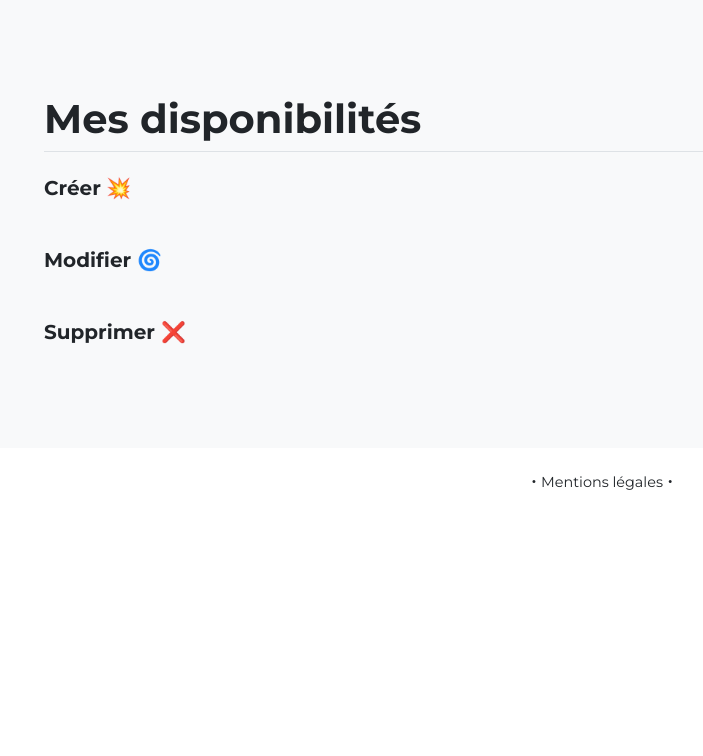
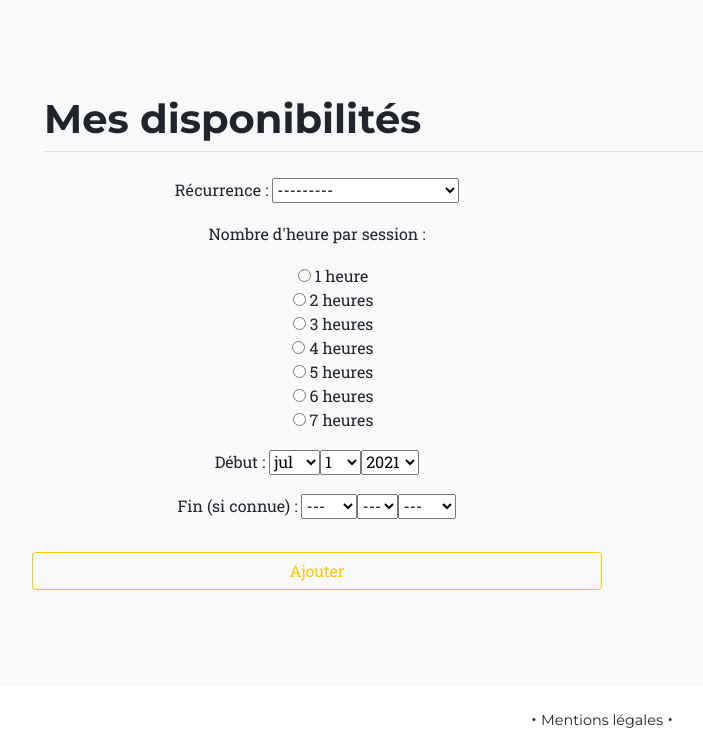
Before and after one commit to CamClrt/P13-volunteering, a Django app: template src/candidate/templates/candidate/availability.html in a window 1280 px wide. Shown: the part 473-1229 px from the top of the page, without its empty margins (38-741 px from the left). Before the commit the page ends 963 px from the top, so only its background shows below. Run offline with Django 3.2, Linux system fonts and the light colour scheme; the template is opened without the code that fills it: values that come from a table or form of the project are taken from there, others are empty; some libraries are stand-ins or nearby versions.

Commit message:
feat(availability): add availabilities and remove them

```diff
--- a/src/candidate/forms.py
+++ b/src/candidate/forms.py
@@ -1,6 +1,10 @@
+from datetime import date
+
 from django import forms
 
-from candidate.models import Activity
+from candidate.models import Activity, Availability
+
+today = date.today()
 
 
 class ActivityForm(forms.Form):
@@ -9,3 +13,76 @@ class ActivityForm(forms.Form):
         label="",
         widget=forms.CheckboxSelectMultiple,
     )
+
+
+class AvailabilityForm(forms.ModelForm):
+    class Meta:
+        model = Availability
+        fields = [
+            "type",
+            "hour_per_session",
+            "start_date",
+            "end_date",
+        ]
+        labels = {
+            "type": "Récurrence",
+            "start_date": "Début",
+            "end_date": "Fin (si connue)",
+            "hour_per_session": "Nombre d'heure par session",
+        }
+
+        CURRENT_MONTHS = {
+            1: ("jan"),
+            2: ("feb"),
+            3: ("mar"),
+            4: ("apr"),
+            5: ("may"),
+            6: ("jun"),
+            7: ("jul"),
+            8: ("aug"),
+            9: ("sep"),
+            10: ("oct"),
+            11: ("nov"),
+            12: ("dec"),
+        }
+
+        current_month = []
+        for month in range(1, today.month):
+            del CURRENT_MONTHS[month]
+
+        MONTHS = {
+            1: ("jan"),
+            2: ("feb"),
+            3: ("mar"),
+            4: ("apr"),
+            5: ("may"),
+            6: ("jun"),
+            7: ("jul"),
+            8: ("aug"),
+            9: ("sep"),
+            10: ("oct"),
+            11: ("nov"),
+            12: ("dec"),
+        }
+
+        HOURS_CHOICES = [
+            ("1", "1 heure"),
+            ("2", "2 heures"),
+            ("3", "3 heures"),
+            ("4", "4 heures"),
+            ("5", "5 heures"),
+            ("6", "6 heures"),
+            ("7", "7 heures"),
+        ]
+
+        widgets = {
+            "start_date": forms.SelectDateWidget(
+                years=(today.year, (today.year + 1)),
+                months=CURRENT_MONTHS,
+            ),
+            "end_date": forms.SelectDateWidget(
+                years=(today.year, (today.year + 1)),
+                months=MONTHS,
+            ),
+            "hour_per_session": forms.RadioSelect(choices=HOURS_CHOICES),
+        }
--- a/src/candidate/models.py
+++ b/src/candidate/models.py
@@ -94,7 +94,5 @@ class Availability(models.Model):
     hour_per_session = models.PositiveSmallIntegerField()
     type = models.CharField(
         max_length=(50),
-        unique=True,
-        blank=True,
         choices=AVAILABILITY_CHOICES,
     )
--- a/src/candidate/templates/candidate/availability.html
+++ b/src/candidate/templates/candidate/availability.html
@@ -1,18 +1,29 @@
 {% extends 'base.html' %}
-
 {% block content %}
-
-<!-- <form method="POST">
-    {% csrf_token %}
-    {{ form }}
-    <input type="submit" value="Créer" class="btn btn-submit">
-</form> -->
 
 <h1>Mes disponibilités</h1>
 <legend class="border-bottom mb-4"></legend>
-
-<h5 class="mb-5">Créer 💥</h5>
-<h5 class="mb-5-mt-5">Modifier 🌀</h5>
-<h5 class="mt-5">Supprimer ❌</h5>
+<div class="row text-center">
+    <div class="col-lg-6 col-md-12">
+        <form method="POST">
+            {% csrf_token %}
+            {{ form.as_p }}
+            <div class="row text-center">
+                <input type="submit" value="Ajouter" class="btn btn-outline-warning mt-3">
+            </div>
+        </form>
+    </div>
+    <div class="col-lg-6 col-md-12">
+        {% for availability in availabilities %}
+        <ul>
+            <li><strong>{{availability.hour_per_session}}h {{availability.get_type_display|lower}}</strong> - Période du
+                {{availability.start_date}}
+                au {% if availability.end_date is not None %} {{availability.end_date}} {% else %} - {% endif %}
+                <a href="{% url 'candidate:remove_availability' availability.id %}">Supprimer</a>
+            </li>
+        </ul>
+        {% endfor %}
+    </div>
+</div>
 
 {% endblock content %}
--- a/src/candidate/urls.py
+++ b/src/candidate/urls.py
@@ -1,12 +1,18 @@
 from django.urls import path
 
-from .views import activity, availability, dashboard, wish
+from .views import DisplayAvailability  # remove_availability,
+from .views import RemoveAvailability, activity, dashboard, wish
 
 app_name = "candidate"
 
 urlpatterns = [
     path("dashboard/", dashboard, name="dashboard"),
     path("activity/", activity, name="activity"),
-    path("availability/", availability, name="availability"),
+    path("availability/", DisplayAvailability.as_view(), name="availability"),
+    path(
+        "availability/remove/<int:availability_id>",
+        RemoveAvailability.as_view(),
+        name="remove_availability",
+    ),
     path("wish/", wish, name="wish"),
 ]
```
Also changed, not shown: src/candidate/templates/candidate/dashboard.html (+11 -3 lines), src/candidate/tests/integration/tests_views.py (+34 -5 lines), src/candidate/views.py (+36 -6 lines), src/candidate/migrations/0001_initial.py, src/candidate/migrations/0002_alter_activity_name.py (deleted), src/candidate/migrations/0003_alter_activity_name.py (deleted), src/candidate/migrations/0004_availability.py (deleted), src/users/migrations/0001_initial.py, src/users/migrations/0002_candidateprofile_activity.py (deleted), src/users/migrations/0003_candidateprofile_availability.py (deleted).
